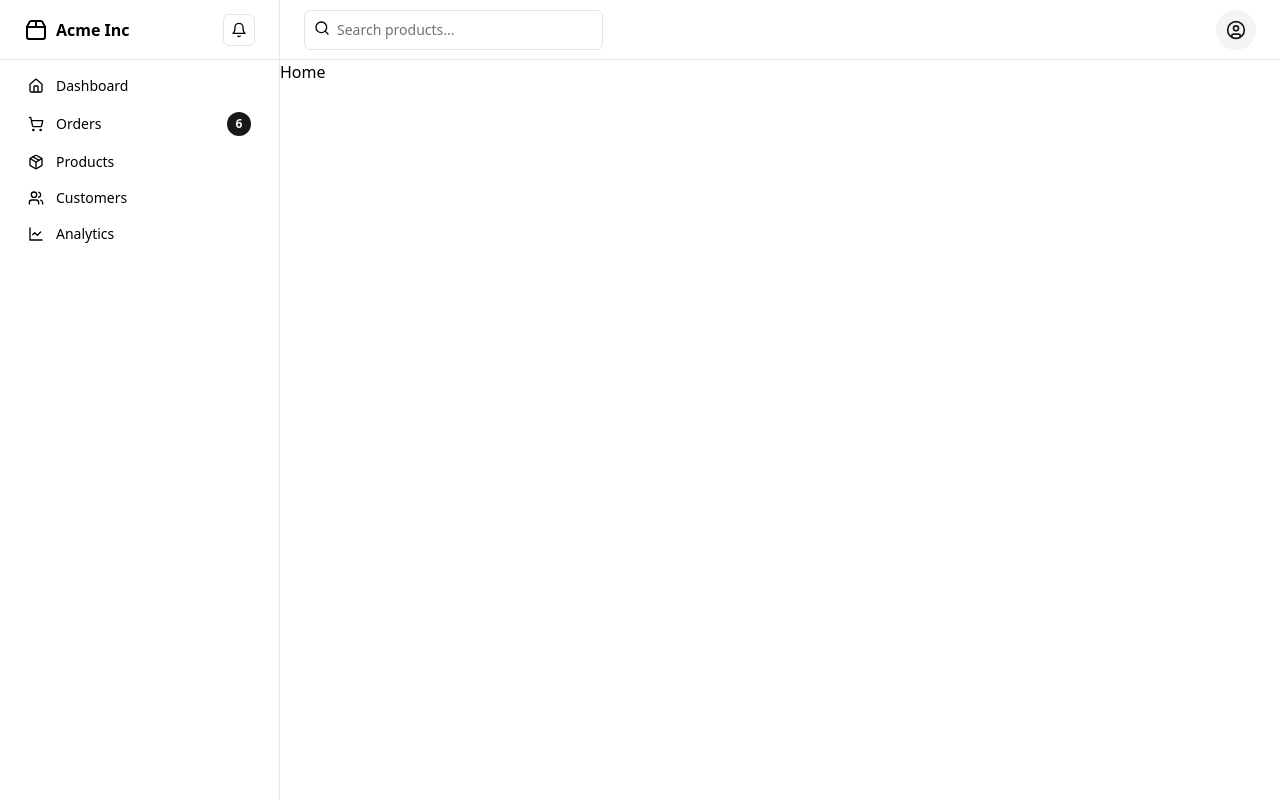
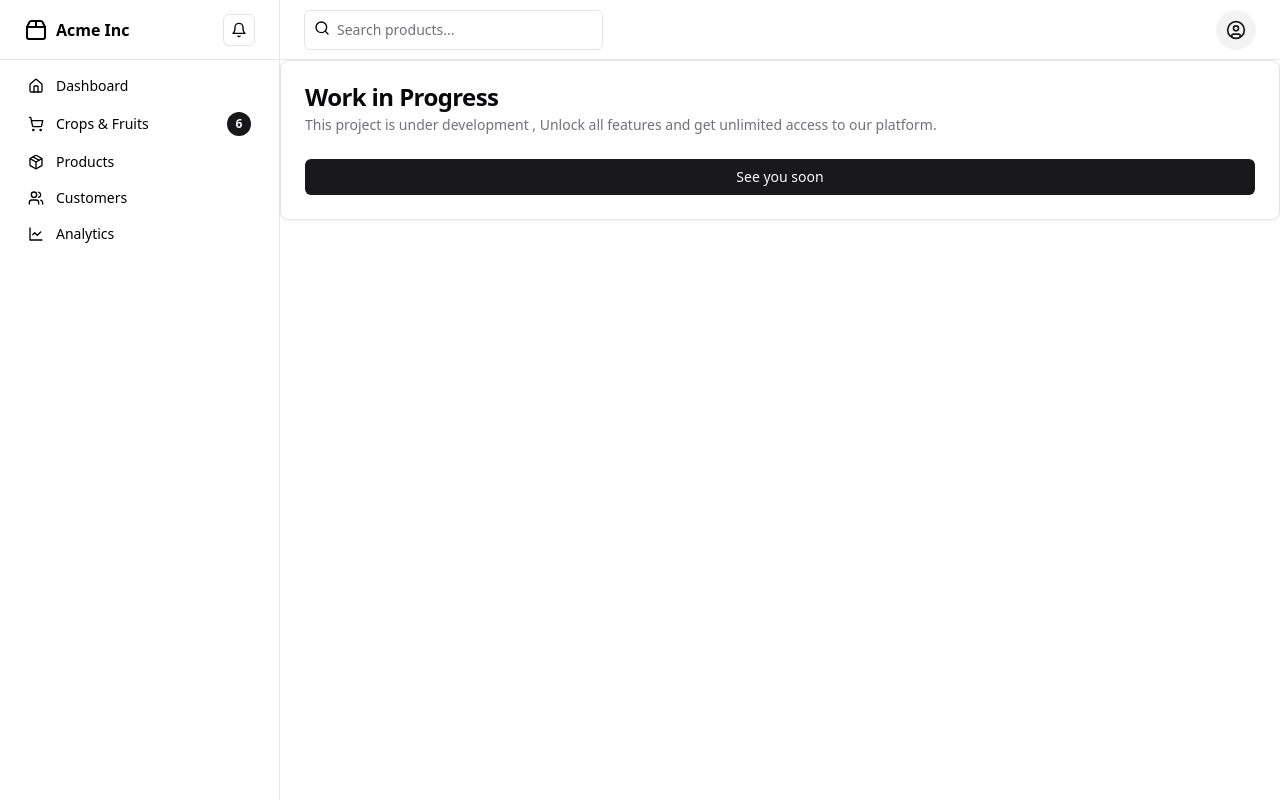
Before and after one commit to Sahil1gupta/Dashboard, a React (Vite) app: page / in a window 1280 px wide. Built offline with nearby package versions, Linux system fonts and the light colour scheme.

Commit message:
sample bar chart

```diff
--- a/src/components/MyComponents/dashboard/Home.jsx
+++ b/src/components/MyComponents/dashboard/Home.jsx
@@ -1,8 +1,31 @@
 import React from 'react'
+import { Button } from "../../ui/button";
+import {
+  Card,
+  CardContent,
+  CardDescription,
+  CardHeader,
+  CardTitle,
+} from "../../ui/card";
 
 function Home() {
   return (
-    <div>Home</div>
+    <div>
+        <Card>
+            <CardHeader>
+              <CardTitle>Work in Progress</CardTitle>
+              <CardDescription>
+                This project is under development , Unlock all features and get unlimited access to our
+                platform.
+              </CardDescription>
+            </CardHeader>
+            <CardContent>
+              <Button size="sm" className="w-full">
+                See you soon
+              </Button>
+            </CardContent>
+          </Card>
+    </div>
   )
 }
 
--- a/src/components/MyComponents/dashboard/SidebarDesktop.jsx
+++ b/src/components/MyComponents/dashboard/SidebarDesktop.jsx
@@ -56,11 +56,11 @@ function SidebarDesktop() {
                 Dashboard
               </Link>
               <Link
-                to="/orders"
+                to="/crops-fruits"
                 className="flex items-center gap-3 rounded-lg px-3 py-2 text-muted-foreground transition-all hover:text-primary"
               >
                 <ShoppingCart className="h-4 w-4" />
-                Orders
+                Crops & Fruits
                 <Badge className="ml-auto flex h-6 w-6 shrink-0 items-center justify-center rounded-full">
                   6
                 </Badge>
@@ -73,7 +73,7 @@ function SidebarDesktop() {
                 Products{" "}
               </Link>
               <Link
-                to="/coustomers"
+                to="#"
                 className="flex items-center gap-3 rounded-lg px-3 py-2 text-muted-foreground transition-all hover:text-primary"
               >
                 <Users className="h-4 w-4" />
--- a/src/components/MyComponents/dashboard/SidebarMobile.jsx
+++ b/src/components/MyComponents/dashboard/SidebarMobile.jsx
@@ -62,7 +62,7 @@ function SidebarMobile() {
             Dashboard
           </Link>
           <Link
-            to="#"
+            to="/crops-fruits"
             className="mx-[-0.65rem] flex items-center gap-4 rounded-xl bg-muted px-3 py-2 text-foreground hover:text-foreground"
           >
             <ShoppingCart className="h-5 w-5" />
@@ -72,7 +72,7 @@ function SidebarMobile() {
             </Badge>
           </Link>
           <Link
-            to="#"
+            to="/products"
             className="mx-[-0.65rem] flex items-center gap-4 rounded-xl px-3 py-2 text-muted-foreground hover:text-foreground"
           >
             <Package className="h-5 w-5" />
@@ -96,10 +96,10 @@ function SidebarMobile() {
         <div className="mt-auto">
           <Card>
             <CardHeader>
-              <CardTitle>Upgrade to Pro</CardTitle>
+              <CardTitle>Work in Progress</CardTitle>
               <CardDescription>
-                Unlock all features and get unlimited access to our
-                support team.
+                This project is under development , Unlock all features and get unlimited access to our
+                platform.
               </CardDescription>
             </CardHeader>
             <CardContent>
--- a/src/main.jsx
+++ b/src/main.jsx
@@ -21,7 +21,7 @@ const router=createBrowserRouter([
         element:<Main/>
       },
       {
-        path:"/orders",
+        path:"/crops-fruits",
         element:<Orders/>
       }
     ]
```
